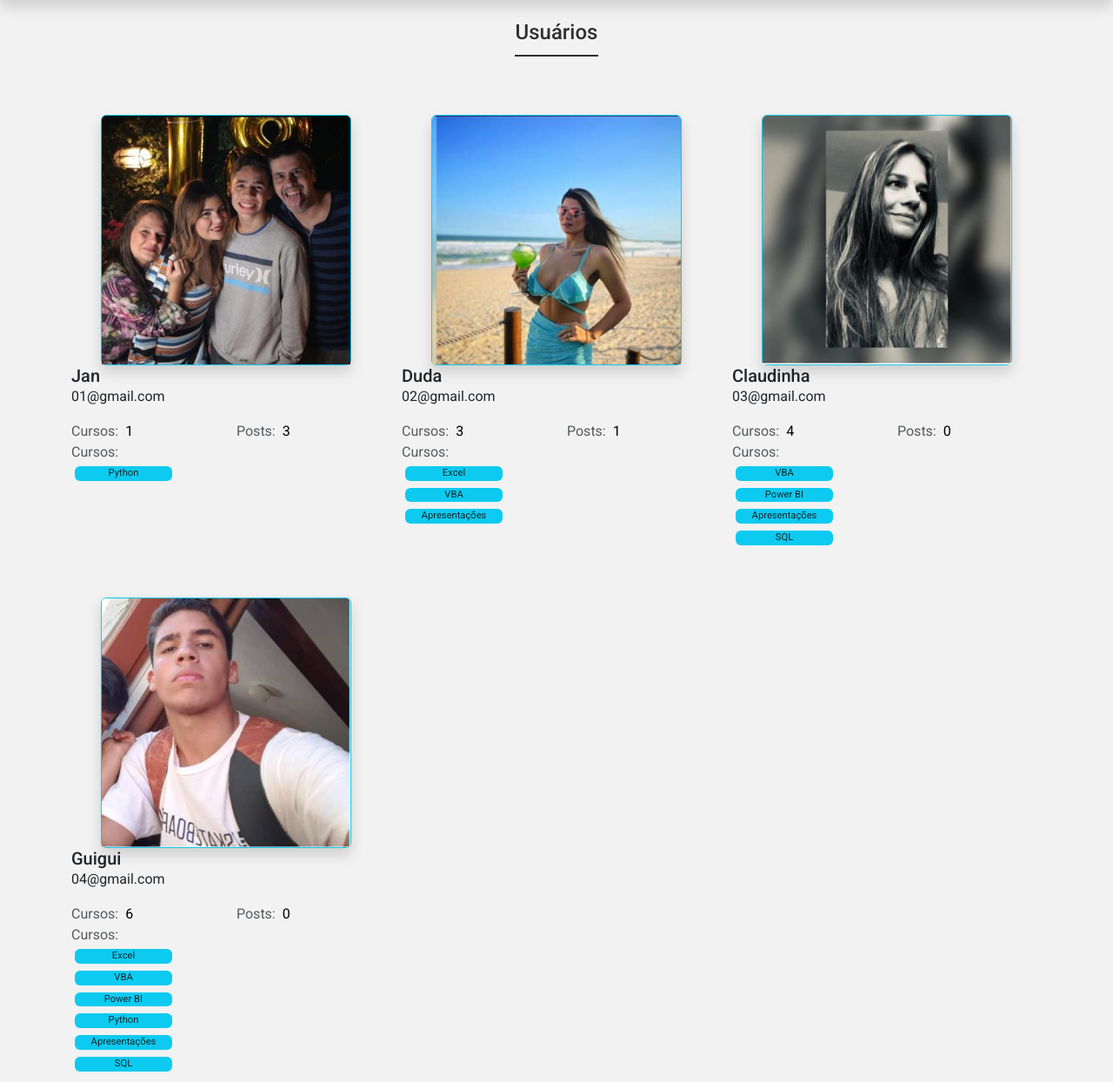
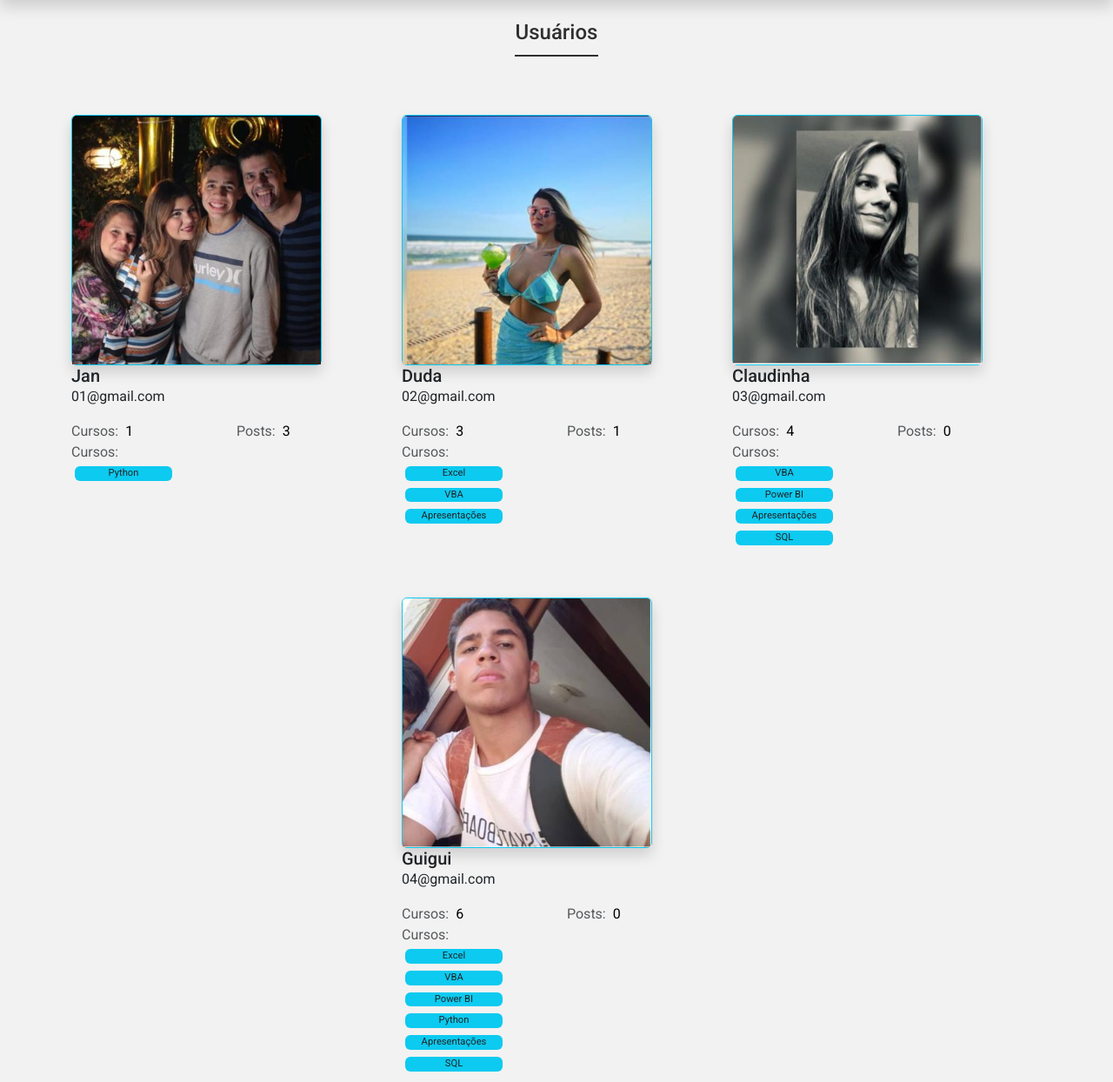
Before and after one commit to jangaguiar/grupodacasa, a Flask app: page /usuarios in a window 1280 px wide. Shown: the part 57-1301 px from the top of the page at 87% size. Run offline with Flask 2, Linux system fonts and the light colour scheme; a user stored in the database is signed in; data comes from the database, SQL or seed files in the repository; some libraries are stand-ins or nearby versions.

Commit message:
ajuste usuarios

```diff
--- a/dafamilia/templates/usuarios.html
+++ b/dafamilia/templates/usuarios.html
@@ -5,10 +5,10 @@
 {% block body %}
     <div class="container">
         <h1 class="page-h1">Usuários</h1>
-        <div class="row">
+        <div class="row d-flex justify-content-center">
             {% for usuario in lista_usuarios %}
                 <div class="col-12 col-md-6 col-lg-4">
-                     <div class="card border border-info shadow mt-5 mx-auto" style="width: 18rem;">
+                    <div class="card border border-info shadow mt-5" style="width: 18rem;">
                         <img src="{{ url_for('static', filename='fotos_perfil/{}'.format(usuario.foto_perfil)) }}" class="card-img-top" alt="Foto do Usuário {{usuario.username}}">
                     </div>
                     <div class="card-body">
```
